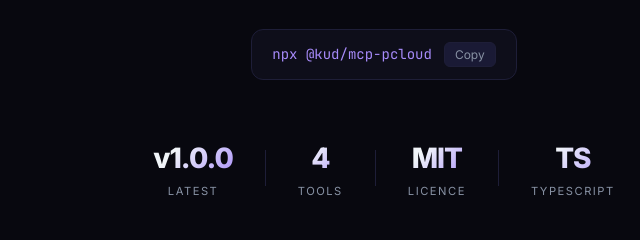
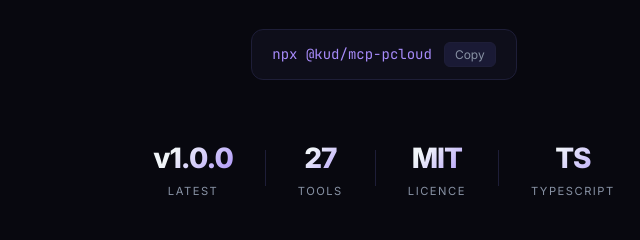
Before and after one commit to kud/mcp-pcloud, a website: page docs/index.html in a window 1280 px wide. Shown: the part 820-1060 px from the top of the page, 256-896 px from the left. Drawn offline with Linux system fonts and the light colour scheme.

Commit message:
📝 docs(tools): expand documentation from 4 to 27 tools across 8 categories

```diff
--- a/docs/index.html
+++ b/docs/index.html
@@ -97,7 +97,7 @@
             </div>
             <div class="stat-divider"></div>
             <div class="stat">
-              <span class="stat-value">4</span>
+              <span class="stat-value">27</span>
               <div class="stat-label">Tools</div>
             </div>
             <div class="stat-divider"></div>
```
Also changed, not shown: CHANGELOG.md, README.md.
